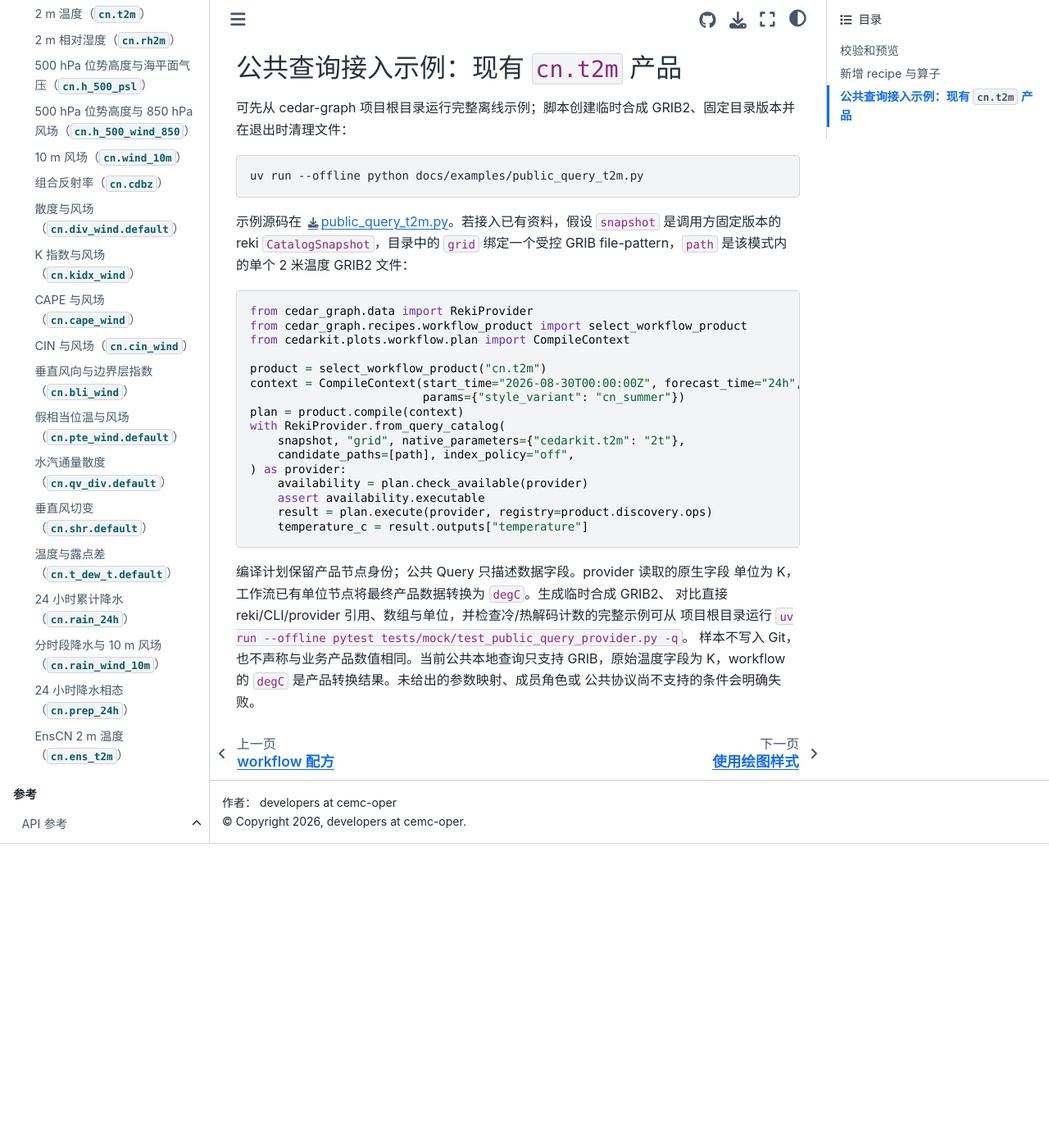
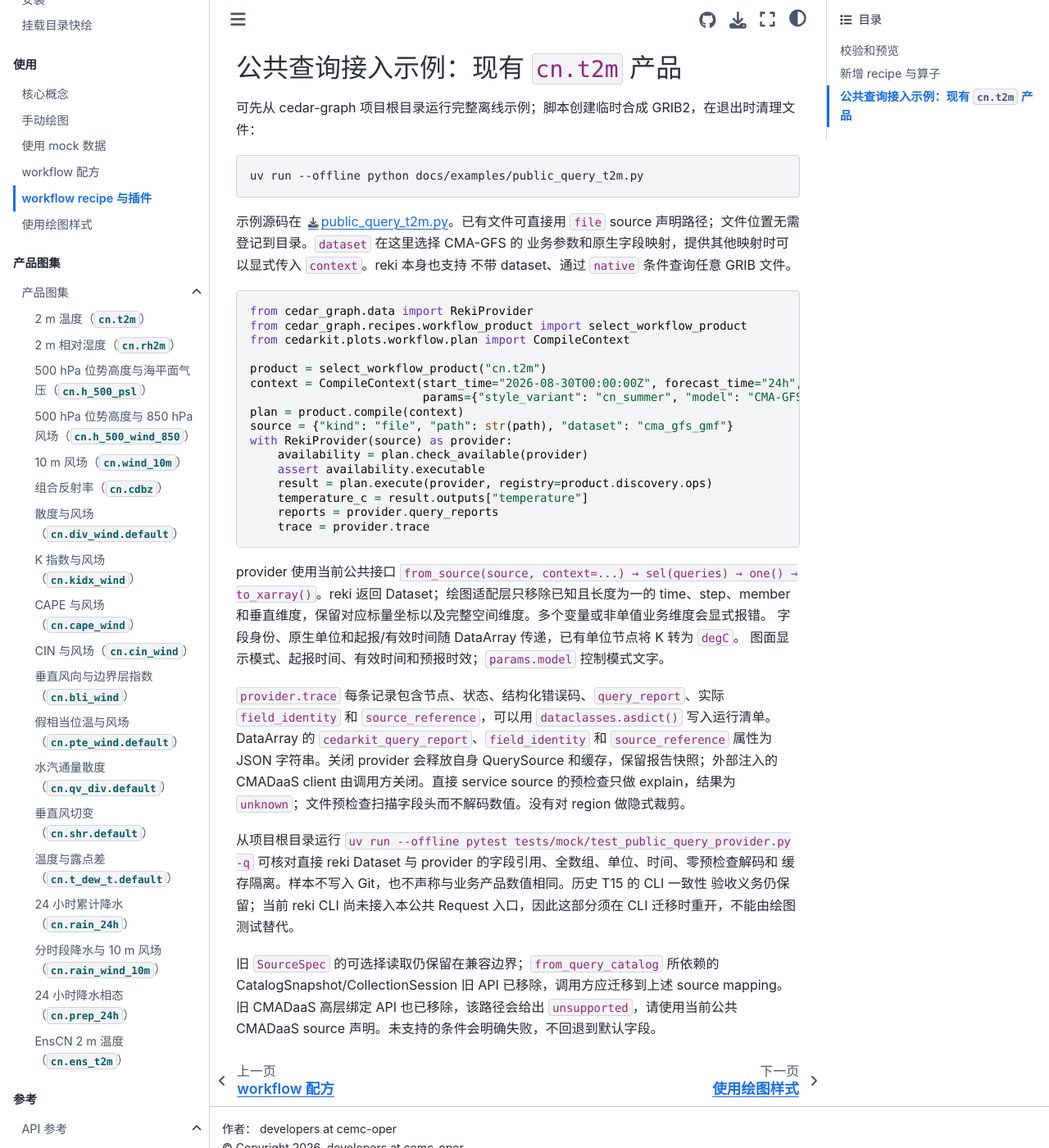
Before and after one commit to cemc-oper/cedar-graph, a Sphinx documentation site: the page built from docs/tutorials/workflow_plugins.md, in a window 1280 px wide and 1400 px high, scrolled down 898 px. Shown: the whole window at 82% size. Built offline with Sphinx 7.4.7 and the Sphinx Book theme 1.1.4, drawn with Linux system fonts in a browser that asks for light colours; before the commit the page ends 1927 px from its top, so only the background shows below that.

Commit message:
:sparkles: Migrate plotting providers to public reki source declarations
- Execute source/context declarations through current Query selections.
- Adapt single-field Datasets while preserving spatial axes and scalar business coordinates.
- Retain query reports, field identities, source references and traces for public sources.
- Replace the obsolete catalog/session bridge and document the legacy SourceSpec migration boundary.
- Update quickplot, cn.t2m forecast titles, member handling, dependencies and examples.

Validation:
- Mock suite: 55 passed.
- Legacy provider checks after the final close-contract update: 4 passed.
- Frozen GFS cn.t2m passed source and clean-wheel integration checks.

````diff
--- a/docs/examples/public_query_t2m.py
+++ b/docs/examples/public_query_t2m.py
@@ -3,20 +3,22 @@
 from pathlib import Path
 from tempfile import TemporaryDirectory
 
+import cartopy.crs  # Load PROJ before ecCodes in the combined plotting process.
 import eccodes
 
 from cedar_graph.data import RekiProvider
 from cedar_graph.recipes.workflow_product import select_workflow_product
 from cedarkit.plots.workflow.plan import CompileContext
-from reki.catalog import load_catalog
-from reki.catalog.query_binding import CatalogSnapshot
 
 
 def write_sample(path: Path) -> None:
     message = eccodes.codes_grib_new_from_samples("regular_ll_pl_grib2")
     try:
         for key, value in (
-            ("shortName", "2t"), ("dataDate", 20260830), ("dataTime", 0),
+            ("centre", 38), ("subCentre", 0), ("tablesVersion", 4),
+            ("localTablesVersion", 0), ("productionStatusOfProcessedData", 0),
+            ("discipline", 0), ("parameterCategory", 0), ("parameterNumber", 0),
+            ("significanceOfReferenceTime", 1), ("dataDate", 20260830), ("dataTime", 0),
             ("forecastTime", 24), ("typeOfLevel", "heightAboveGround"), ("level", 2),
             ("Ni", 4), ("Nj", 3), ("latitudeOfFirstGridPointInDegrees", 50),
             ("latitudeOfLastGridPointInDegrees", 48), ("longitudeOfFirstGridPointInDegrees", 100),
@@ -35,20 +37,13 @@ def main() -> None:
         root = Path(directory)
         path = root / "t2m.grib2"
         write_sample(path)
-        catalog = load_catalog(builtin=False, plugins=False, user=False, explicit={
-            "api_version": "reki.catalog/v1", "datasets": [{"id": "grid", "source": {
-                "name": "file-pattern", "args": [str(root), "t2m.grib2"]}}],
-        })
-        snapshot = CatalogSnapshot(catalog, "t17-local")
+        source = {"kind": "file", "path": str(path), "dataset": "cma_gfs_gmf"}
         product = select_workflow_product("cn.t2m")
         plan = product.compile(CompileContext(
             start_time="2026-08-30T00:00:00Z", forecast_time="24h",
             params={"style_variant": "cn_summer"},
         ))
-        with RekiProvider.from_query_catalog(
-            snapshot, "grid", native_parameters={"cedarkit.t2m": "2t"},
-            candidate_paths=[path], index_policy="off",
-        ) as provider:
+        with RekiProvider(source) as provider:
             availability = plan.check_available(provider)
             assert availability.executable
             result = plan.execute(provider, registry=product.discovery.ops)
--- a/docs/tutorials/workflow_plugins.md
+++ b/docs/tutorials/workflow_plugins.md
@@ -42,14 +42,16 @@ Recipe 字段及 CLI 选项见底层库的
 
 ## 公共查询接入示例：现有 `cn.t2m` 产品
 
-可先从 cedar-graph 项目根目录运行完整离线示例；脚本创建临时合成 GRIB2、固定目录版本并在退出时清理文件：
+可先从 cedar-graph 项目根目录运行完整离线示例；脚本创建临时合成 GRIB2，在退出时清理文件：
 
 ```bash
 uv run --offline python docs/examples/public_query_t2m.py
 ```
 
-示例源码在 [public_query_t2m.py](../examples/public_query_t2m.py)。若接入已有资料，假设 `snapshot` 是调用方固定版本的 reki `CatalogSnapshot`，目录中的 `grid`
-绑定一个受控 GRIB file-pattern，`path` 是该模式内的单个 2 米温度 GRIB2 文件：
+示例源码在 [public_query_t2m.py](../examples/public_query_t2m.py)。已有文件可直接用
+`file` source 声明路径；文件位置无需登记到目录。`dataset` 在这里选择 CMA-GFS 的
+业务参数和原生字段映射，提供其他映射时可以显式传入 `context`。reki 本身也支持
+不带 dataset、通过 `native` 条件查询任意 GRIB 文件。
 
 ```python
 from cedar_graph.data import RekiProvider
@@ -58,21 +60,38 @@ from cedarkit.plots.workflow.plan import CompileContext
 
 product = select_workflow_product("cn.t2m")
 context = CompileContext(start_time="2026-08-30T00:00:00Z", forecast_time="24h",
-                         params={"style_variant": "cn_summer"})
+                         params={"style_variant": "cn_summer", "model": "CMA-GFS"})
 plan = product.compile(context)
-with RekiProvider.from_query_catalog(
-    snapshot, "grid", native_parameters={"cedarkit.t2m": "2t"},
-    candidate_paths=[path], index_policy="off",
-) as provider:
+source = {"kind": "file", "path": str(path), "dataset": "cma_gfs_gmf"}
+with RekiProvider(source) as provider:
     availability = plan.check_available(provider)
     assert availability.executable
     result = plan.execute(provider, registry=product.discovery.ops)
     temperature_c = result.outputs["temperature"]
+    reports = provider.query_reports
+    trace = provider.trace
 ```
 
-编译计划保留产品节点身份；公共 Query 只描述数据字段。provider 读取的原生字段
-单位为 K，工作流已有单位节点将最终产品数据转换为 `degC`。生成临时合成 GRIB2、
-对比直接 reki/CLI/provider 引用、数组与单位，并检查冷/热解码计数的完整示例可从
-项目根目录运行 `uv run --offline pytest tests/mock/test_public_query_provider.py -q`。
-样本不写入 Git，也不声称与业务产品数值相同。当前公共本地查询只支持 GRIB，原始温度字段为 K，workflow 的 `degC` 是产品转换结果。未给出的参数映射、成员角色或
-公共协议尚不支持的条件会明确失败。
+provider 使用当前公共接口 `from_source(source, context=...) → sel(queries) → one() →
+to_xarray()`。reki 返回 Dataset；绘图适配层只移除已知且长度为一的 time、step、member
+和垂直维度，保留对应标量坐标以及完整空间维度。多个变量或非单值业务维度会显式报错。
+字段身份、原生单位和起报/有效时间随 DataArray 传递，已有单位节点将 K 转为 `degC`。
+图面显示模式、起报时间、有效时间和预报时效；`params.model` 控制模式文字。
+
+`provider.trace` 每条记录包含节点、状态、结构化错误码、`query_report`、实际
+`field_identity` 和 `source_reference`，可以用 `dataclasses.asdict()` 写入运行清单。
+DataArray 的 `cedarkit_query_report`、`field_identity` 和 `source_reference` 属性为 JSON
+字符串。关闭 provider 会释放自身 QuerySource 和缓存，保留报告快照；外部注入的
+CMADaaS client 由调用方关闭。直接 service source 的预检查只做 explain，结果为
+`unknown`；文件预检查扫描字段头而不解码数值。没有对 region 做隐式裁剪。
+
+从项目根目录运行 `uv run --offline pytest tests/mock/test_public_query_provider.py -q`
+可核对直接 reki Dataset 与 provider 的字段引用、全数组、单位、时间、零预检查解码和
+缓存隔离。样本不写入 Git，也不声称与业务产品数值相同。历史 T15 的 CLI 一致性
+验收义务仍保留；当前 reki CLI 尚未接入本公共 Request 入口，因此这部分须在 CLI
+迁移时重开，不能由绘图测试替代。
+
+旧 `SourceSpec` 的可选择读取仍保留在兼容边界；`from_query_catalog` 所依赖的
+CatalogSnapshot/CollectionSession 旧 API 已移除，调用方应迁移到上述 source mapping。
+旧 CMADaaS 高层绑定 API 也已移除，该路径会给出 `unsupported`，请使用当前公共
+CMADaaS source 声明。未支持的条件会明确失败，不回退到默认字段。
--- a/pyproject.toml
+++ b/pyproject.toml
@@ -31,7 +31,7 @@ dependencies = [
     "xarray",
     "loguru",
     "reki>=2026.9.0",
-    "cedarkit-query>=0.1,<0.2",
+    "cedarkit-query>=0.2.1,<0.3",
     "cedarkit-comp>=2026.7.0",
     "cedarkit-plots>=2026.9.0",
 ]
````
Also changed, not shown: docs/tutorials/manual_plot.md (+1 -1 lines), src/cedar_graph/recipes/workflow/cn/t2m.yaml (+12 -1 lines), 11 other files.
